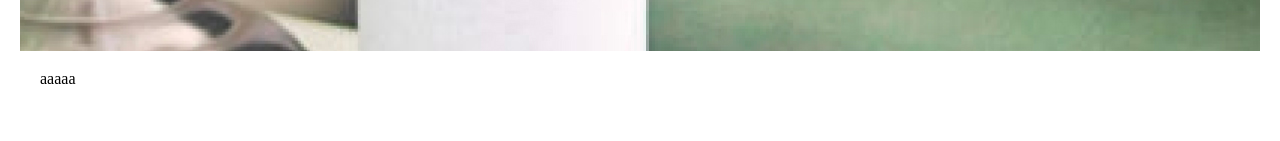
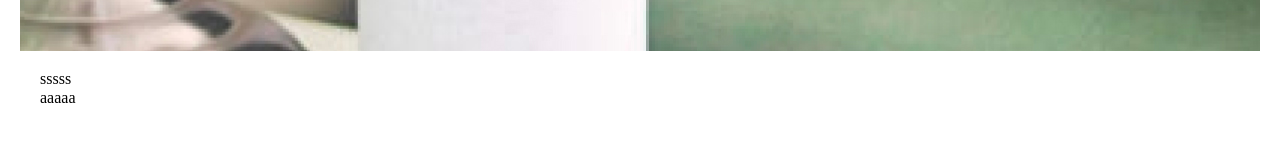
Before and after one commit to hiromiogawa/STHOME, a Next.js app: page / in a window 1280 px wide. Shown: the part 729-870 px from the top of the page. Built offline with nearby package versions, Linux system fonts and the light colour scheme.

Commit message:
update: MaskAnimation　追加

```diff
--- a/src/components/common/FadeInAnimation.tsx
+++ b/src/components/animation/FadeInAnimation.tsx
@@ -15,7 +15,7 @@ type PropTypes = {
 const FadeInAnimation = ({
   trigger = false,
   delay = 0,
-  duration = 0,
+  duration = 0.5,
   fillMode = 'forwards',
   type = 'fadeUp',
   children = ''
@@ -40,10 +40,12 @@ const StyledFadeInAnimation = styled.div<
 >`
   transform: ${({ type }) => (type === 'fadeUp' ? 'translateY(30px)' : 'none')};
   opacity: 0;
-  ${({ trigger, type }) =>
+  ${({ trigger, type, fillMode, duration, delay }) =>
     trigger &&
     css`
-      animation: ${type === 'fadeUp' ? fadeUp : fadeOn} forwards 0.5s;
+      animation: ${type === 'fadeUp' ? fadeUp : fadeOn}
+        ${duration ? duration : 0.5}s ${fillMode ? fillMode : 'forwards'}
+        ${delay ? delay : 0}s;
     `}
 `
 
--- /dev/null
+++ b/src/components/animation/MaskAnimation.tsx
@@ -0,0 +1,73 @@
+import styled, { css, keyframes } from 'styled-components'
+import { AnimationType } from '@/styles/types'
+
+type PropTypes = {
+  trigger: boolean
+  children: React.ReactNode
+  backgroundColor: string
+} & AnimationType
+
+const MaskAnimation = ({
+  trigger = false,
+  delay = 0,
+  duration = 0.5,
+  fillMode = 'forwards',
+  children = '',
+  backgroundColor,
+  ...props
+}: PropTypes) => {
+  return (
+    <div {...props}>
+      <StyledMaskOuter>
+        {children}
+        <StyledMask
+          trigger={trigger}
+          delay={delay}
+          duration={duration}
+          fillMode={fillMode}
+          backgroundColor={backgroundColor}
+        />
+      </StyledMaskOuter>
+    </div>
+  )
+}
+
+export default MaskAnimation
+
+const StyledMaskOuter = styled.div`
+  position: relative;
+  overflow: hidden;
+  display: inline-block;
+`
+
+const StyledMask = styled.div<
+  { trigger: boolean } & AnimationType & { backgroundColor: string }
+>`
+  position: absolute;
+  top: 0;
+  left: 0;
+  width: 100%;
+  height: 100%;
+  background: ${({ backgroundColor }) => backgroundColor};
+  transform: translateX(0);
+  ${({ trigger, fillMode, duration, delay }) =>
+    trigger &&
+    css`
+      animation: ${mask} ${duration ? duration : 0.5}s
+        ${fillMode ? fillMode : 'forwards'} ${delay ? delay : 0}s;
+    `}
+`
+
+const mask = keyframes`
+  0% {
+    transform: translateX(0);
+	}
+
+  50% {
+    transform: translateX(100%);
+	}
+
+	100% {
+    transform: translateX(100%);
+  }
+`
--- a/src/components/common/Layout.tsx
+++ b/src/components/common/Layout.tsx
@@ -2,7 +2,7 @@ import Head from 'next/head'
 import { createGlobalStyle } from 'styled-components'
 import reset from 'styled-reset'
 
-import Header from '../organisms/Header'
+import Header from '@/components/organisms/Header'
 
 const GlobalStyle = createGlobalStyle`
     ${reset}
--- a/src/components/molecules/FirstView.tsx
+++ b/src/components/molecules/FirstView.tsx
@@ -1,6 +1,6 @@
 import styled from 'styled-components'
-import MainVisual from '../atoms/Img/MainVisual'
-import CatchCopy from '../atoms/Img/CatchCopy'
+import MainVisual from '@/components/atoms/Img/MainVisual'
+import CatchCopy from '@/components/atoms/Img/CatchCopy'
 import { vw, media } from '@/styles/utils'
 import { Device } from '@/styles/vars'
 
--- a/src/components/molecules/GlobalNavigation.tsx
+++ b/src/components/molecules/GlobalNavigation.tsx
@@ -1,5 +1,5 @@
 import styled from 'styled-components'
-import NavigationText from '../atoms/text/NavigationText'
+import NavigationText from '@/components/atoms/text/NavigationText'
 import { PAGES_DATA } from '@/data/config'
 const GlobalNavigation = ({ ...props }) => {
   return (
--- a/src/components/organisms/Header.tsx
+++ b/src/components/organisms/Header.tsx
@@ -1,7 +1,7 @@
 import styled from 'styled-components'
 
-import Logo from '../atoms/Img/Logo'
-import GlobalNavigation from '../molecules/GlobalNavigation'
+import Logo from '@/components/atoms/Img/Logo'
+import GlobalNavigation from '@/components/molecules/GlobalNavigation'
 
 const Header = ({}) => {
   return (
--- a/src/components/molecules/Vision.tsx
+++ b/src/components/organisms/Vision.tsx
@@ -3,9 +3,13 @@ import styled from 'styled-components'
 
 import useScrollTrigger from '@/hooks/useScrollTrigger'
 
-import Contents from '../common/Contents'
-import TextArea, { PropTypes as TextAreaType } from './TextArea'
-import FadeInAnimation from '../common/FadeInAnimation'
+import Contents from '@/components/common/Contents'
+import TextArea, {
+  PropTypes as TextAreaType
+} from '@/components/molecules/TextArea'
+import FadeInAnimation from '@/components/animation/FadeInAnimation'
+
+import MaskAnimation from '@/components/animation/MaskAnimation'
 
 const Vision = () => {
   const elementsRef = useRef(null)
@@ -14,6 +18,10 @@ const Vision = () => {
   return (
     <StyledVision ref={elementsRef}>
       <Contents>
+        <MaskAnimation trigger={inView} backgroundColor="#000">
+          <span>sssss</span>
+        </MaskAnimation>
+
         <FadeInAnimation trigger={inView}>
           aaaaa
           {/* <TextArea heading={} text2={} text1={} /> */}
--- a/src/pages/index.tsx
+++ b/src/pages/index.tsx
@@ -5,7 +5,7 @@ import Link from 'next/link'
 import Layout from '@/components/common/Layout'
 import FirstView from '@/components/molecules/FirstView'
 
-import Vision from '@/components/molecules/Vision'
+import Vision from '@/components/organisms/Vision'
 
 import Contents from '@/components/common/Contents'
 import Heading1 from '@/components/atoms/heading/Heading1'
```
Also changed, not shown: src/components/molecules/TextArea.tsx (+5 -3 lines).
